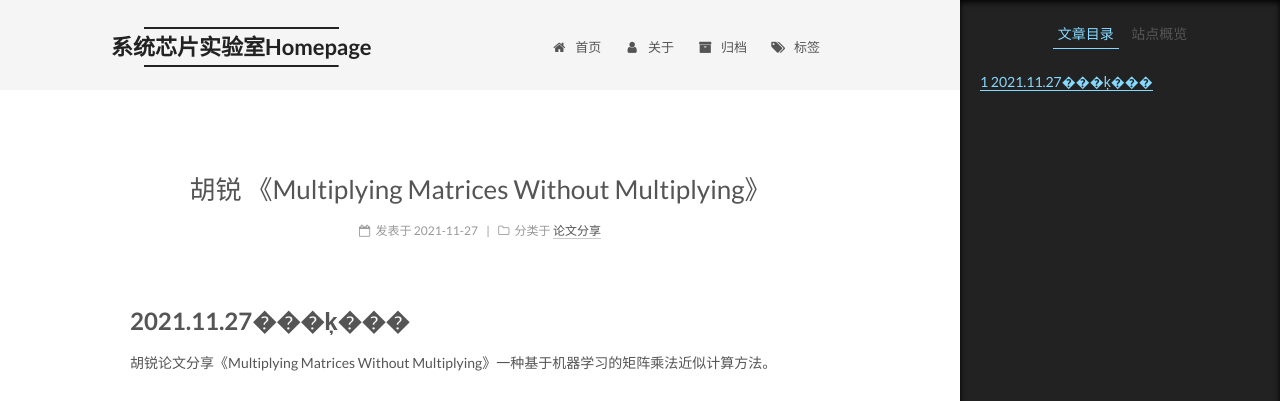
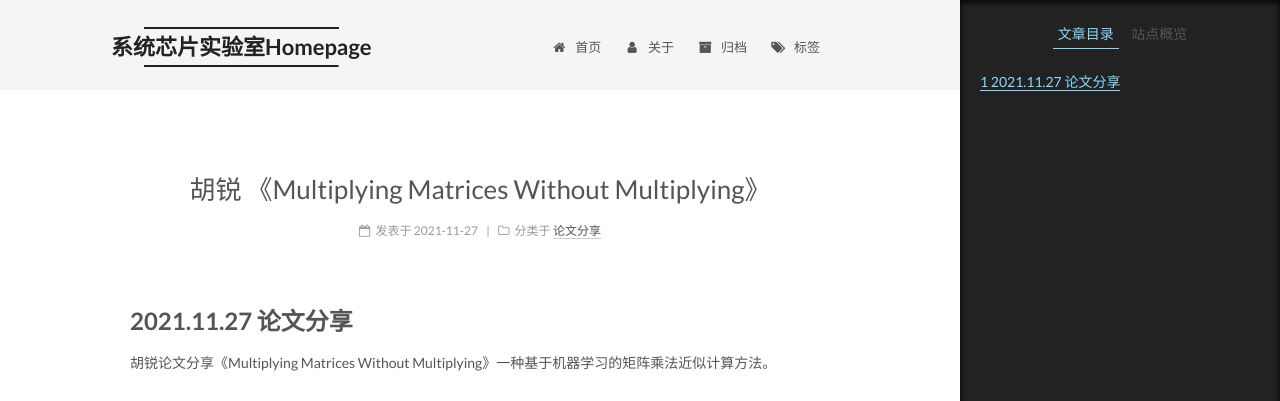
Before and after one commit to XTXPLAB/XTXPLAB.github.io, a Jekyll site: the page built from _posts/2021-11-27-hurui-share1.md, in a window 1280 px wide. Shown: the top 401 px of the page. Built offline with Jekyll 4.4.1, drawn with Linux system fonts in a browser that asks for light colours.

Commit message:
Update 2021-11-27-hurui-share1.md

```diff
--- a/_posts/2021-11-27-hurui-share1.md
+++ b/_posts/2021-11-27-hurui-share1.md
@@ -8,7 +8,7 @@ tags:
 - 近似计算
 ---
 
-# 2021.11.27���ķ���
+# 2021.11.27 论文分享
 胡锐论文分享《Multiplying Matrices Without Multiplying》一种基于机器学习的矩阵乘法近似计算方法。
 
 ![论文分享maddness](https://raw.githubusercontent.com/XTXPLAB/XTXPLAB.github.io/main/imgs/%E8%AE%BA%E6%96%87%E5%88%86%E4%BA%ABmaddness.jpg)
```
